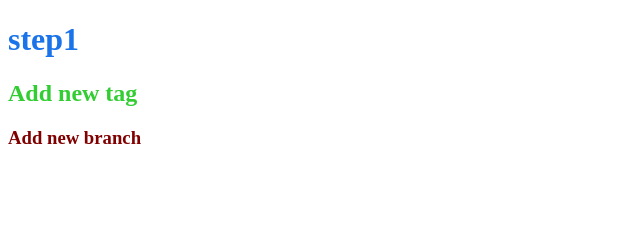
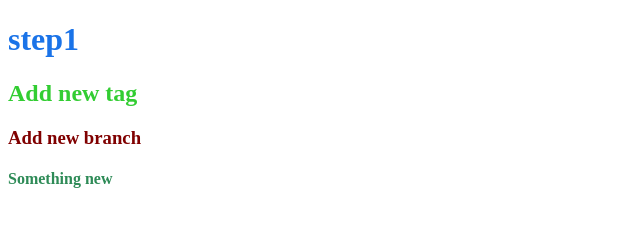
Before and after one commit to SvitlG/advance, a plain HTML site: page index.html in a window 1280 px wide. Shown: the whole page, without its empty margins (0-640 px from the left). Drawn offline with Linux system fonts and the light colour scheme.

Commit message:
add change

```diff
--- a/index.html
+++ b/index.html
@@ -16,6 +16,8 @@
 
     <h3>Add new branch</h3>
 
+    <h4>Something new</h4>
+
 </body>
 
 </html>
--- a/style.css
+++ b/style.css
@@ -9,3 +9,7 @@ h2{
 h3{
     color: maroon;
 }
+
+h4{
+    color: seagreen;
+}
```
